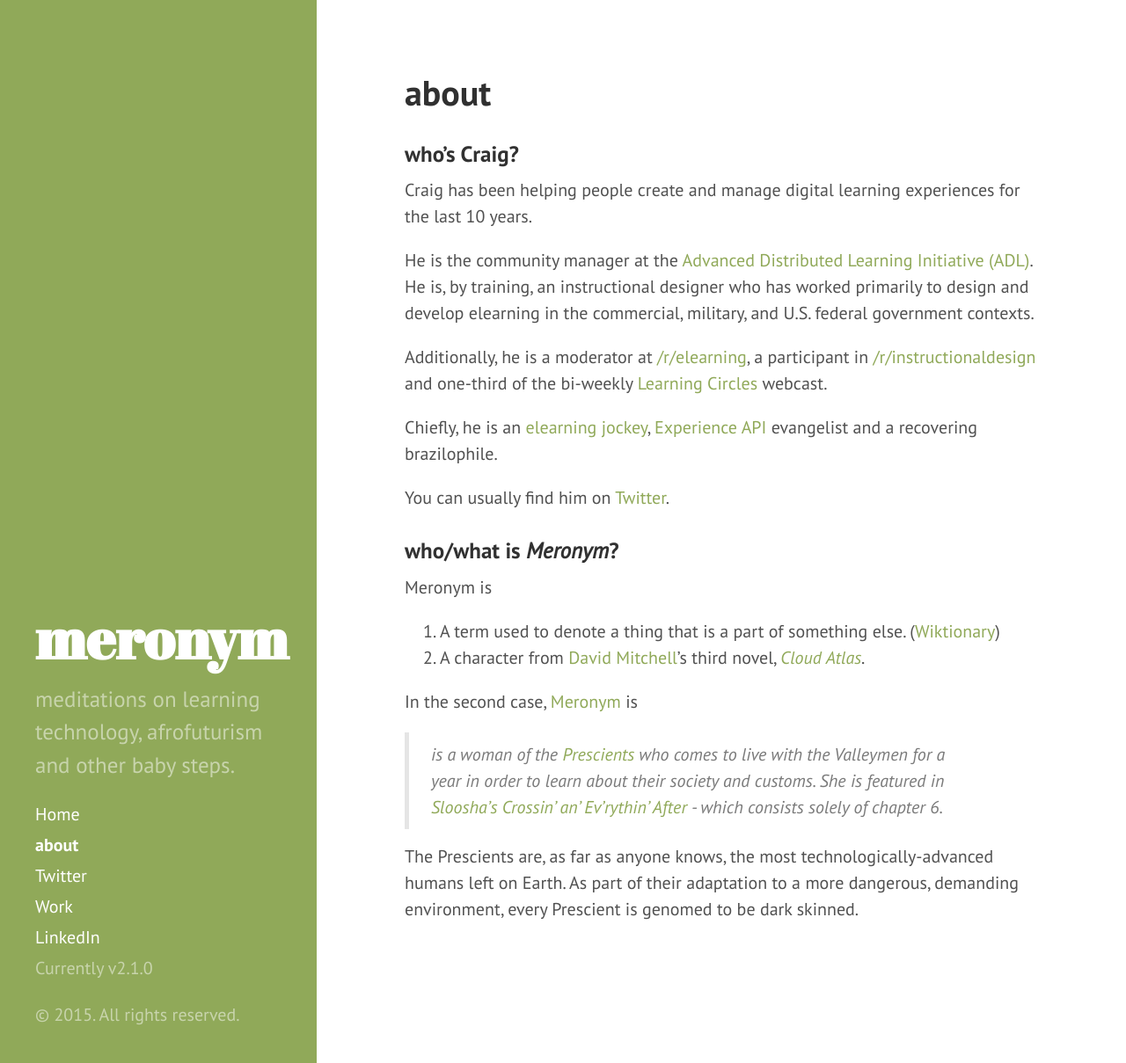
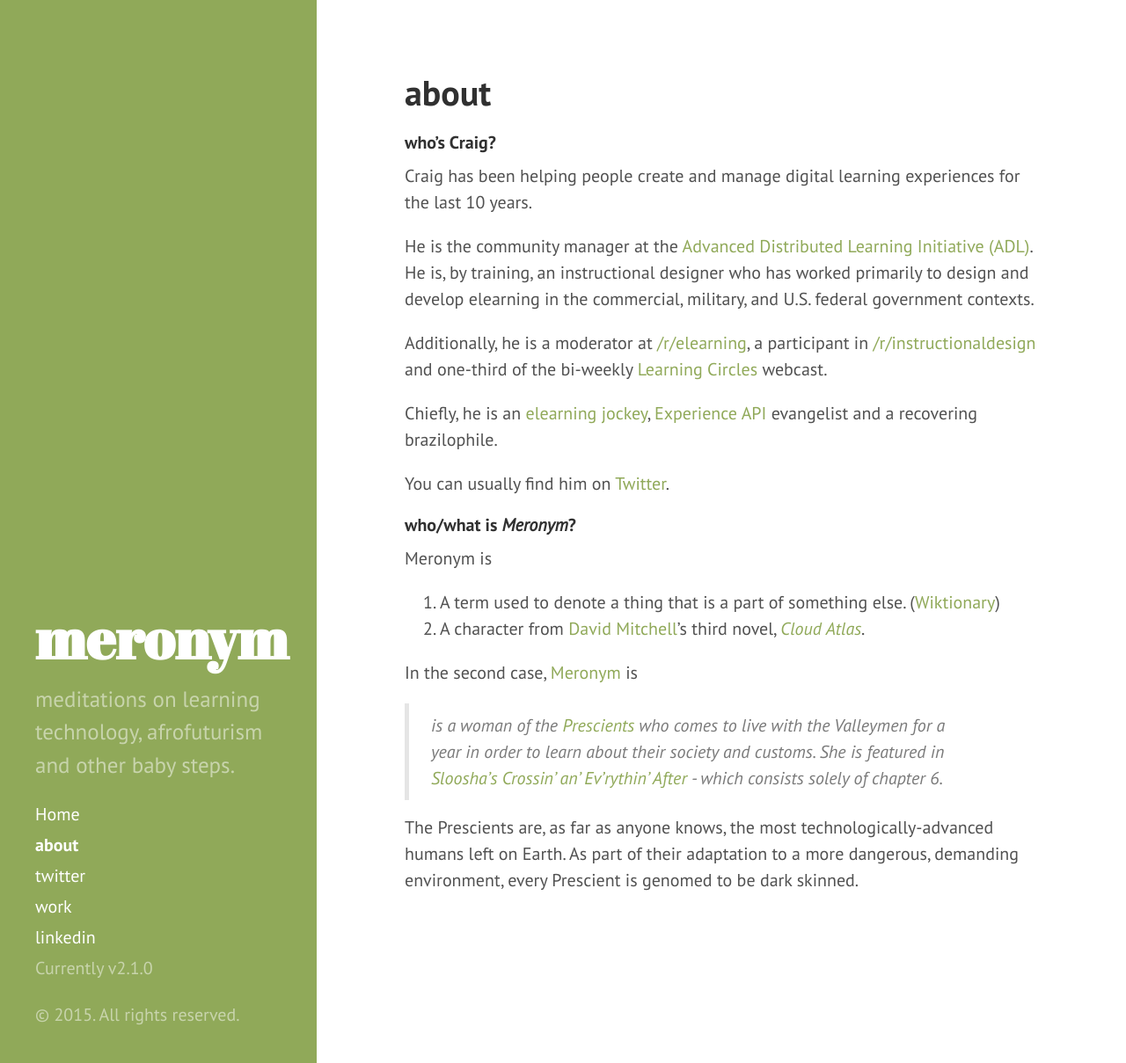
Before and after one commit to craigwiggins/craigwiggins.github.io, a Jekyll site: the page built from about.md, in a window 1280 px wide and 1209 px high. Shown: the whole window at 88% size. Built offline with Jekyll 4.4.1, drawn with Linux system fonts in a browser that asks for light colours; Markdown is read by kramdown in place of the engine named in the settings.

Commit message:
small updates
about. apple touch, and sidebar

```diff
--- a/_includes/sidebar.html
+++ b/_includes/sidebar.html
@@ -26,9 +26,9 @@
         {% endif %}
       {% endfor %}
 
-      <a class="sidebar-nav-item" href="http://www.twitter.com/oxala75">Twitter</a>
-      <a class="sidebar-nav-item" href="https://github.com/adlnet">Work</a>
-      <a class="sidebar-nav-item" href="http://www.linkedin.com/in/craigwiggins/en">LinkedIn</a>
+      <a class="sidebar-nav-item" href="http://www.twitter.com/oxala75">twitter</a>
+      <a class="sidebar-nav-item" href="https://github.com/adlnet">work</a>
+      <a class="sidebar-nav-item" href="http://www.linkedin.com/in/craigwiggins/en">linkedin</a>
       <span class="sidebar-nav-item">Currently v{{ site.version }}</span>
     </nav>
 
--- a/about.md
+++ b/about.md
@@ -3,7 +3,7 @@
 title: about
 ---
 
-###who's Craig?
+######who's Craig?
 
 Craig has been helping people create and manage digital learning experiences for the last 10 years.
 
@@ -15,7 +15,7 @@
 
 You can usually find him on [Twitter](http://www.twitter.com/oxala75).
 
-###who/what is *Meronym*?
+######who/what is *Meronym*?
 
 Meronym is
 
```
Also changed, not shown: public/apple-touch-icon-144-precomposed.png.
